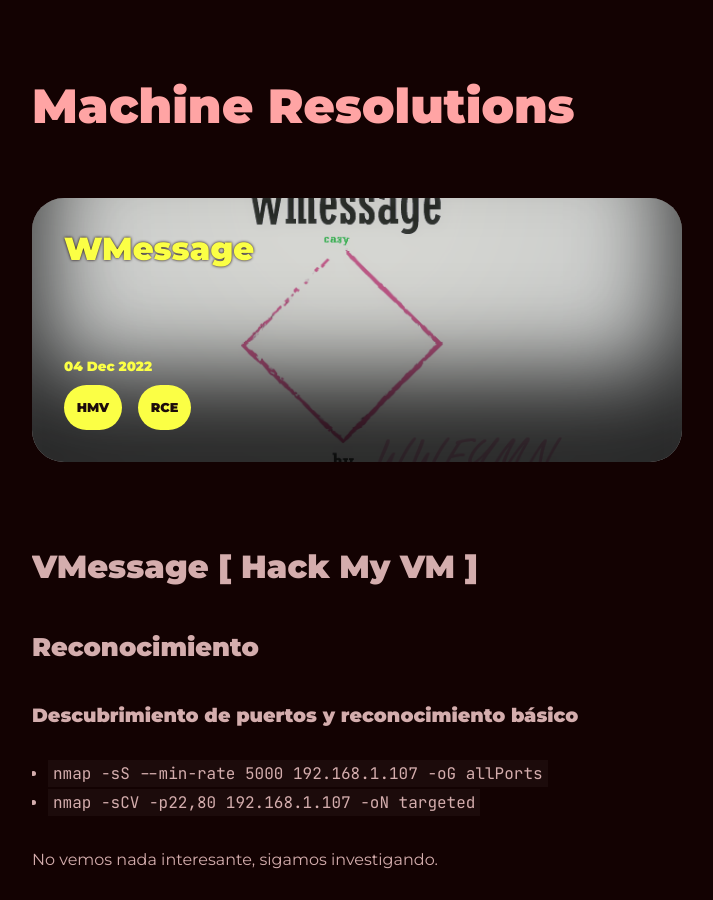
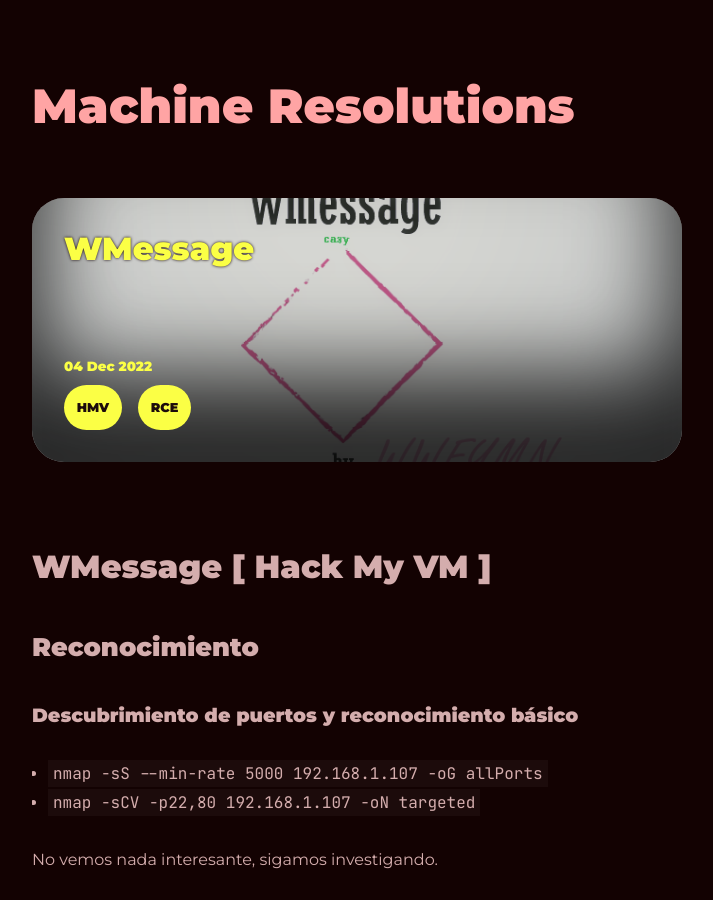
Before and after one commit to BlackCage/BlackCage.github.io, a Jekyll site: the page built from all_collections/_posts/2022-12-04-wmessage-hmv.md, in a window 1280 px wide and 900 px high. Shown: the whole window, without its empty margins (283-996 px from the left). Built offline with Jekyll 4.4.1, drawn with Linux system fonts in a browser that asks for light colours.

Commit message:
Update 2022-12-04-wmessage-hmv.md

```diff
--- a/all_collections/_posts/2022-12-04-wmessage-hmv.md
+++ b/all_collections/_posts/2022-12-04-wmessage-hmv.md
@@ -6,7 +6,7 @@
 thumbnail: "assets/images/WMessage.png"
 ---
 
-# VMessage [ Hack My VM ]
+# WMessage [ Hack My VM ]
 
 ### Reconocimiento
 ##### Descubrimiento de puertos y reconocimiento básico
```
